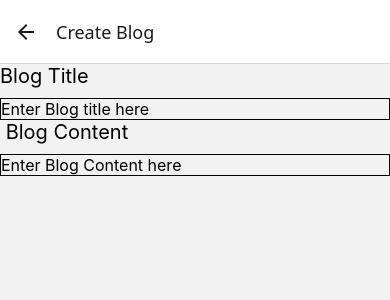
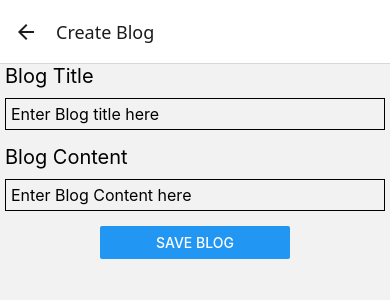
Before and after one commit to hoshoo21/miniblog, a React Native app: screen /CreateBlog in a window 390 px wide. Shown: the top 300 px of the page. Built offline with nearby package versions, Linux system fonts and the light colour scheme.

Commit message:
resuable component

```diff
--- a/App.js
+++ b/App.js
@@ -6,6 +6,7 @@ import BlogIndex from './src/screens/BlogIndex';
 import  { Provider} from './src/context/BlogContext'
 import ShowBlog from './src/screens/ShowBlog';
 import CreateBlog from './src/screens/CreateBlog';
+import EditBlog from './src/screens/EditBlog';
 
 
 const Stack = createNativeStackNavigator();
@@ -23,6 +24,7 @@ const AppContents = () => {
             } />
             <Stack.Screen name="BlogDetails" component={ShowBlog} options={{ title: "Show Blog" }} />
             <Stack.Screen name="CreateBlog" component={CreateBlog} options={{ title: "Create Blog" }} />
+            <Stack.Screen name="EditBlog" component={EditBlog} options={{ title: "Edit Blog" }} />
 
           </Stack.Navigator>
         </NavigationContainer>
--- /dev/null
+++ b/src/components/BlogContents.js
@@ -0,0 +1,61 @@
+import React, {useState} from "react";
+import  {View, TextInput, Text, Button, StyleSheet} from 'react-native';
+
+
+const BlongContents =(props)=>{
+
+    const [title, setTitle]= useState();
+    const [content, setContent]= useState();
+
+    return (
+        <View>
+                 <Text
+                    style ={styles.textContainer}>Blog Title </Text>
+                 <TextInput
+                    style = {styles.inputContainer}
+                    placeholder="Enter Blog title here"
+                    value ={title}
+                    onChangeText={(text)=> setTitle(text)}
+                    />
+                 <Text
+                    style = {styles.textContainer}>Blog Content</Text>
+                 <TextInput
+                    style ={[styles.inputContainer]}
+                    placeholder="Enter Blog Content here"
+                    value ={content}
+                    onChangeText={(content)=> setContent(content)}
+                    />
+                    <View style={{marginHorizontal:100}}>
+                         <Button title ="Save Blog"
+                            onPress={()=>{
+                                props.onSubmit({title, content})
+
+                            }}
+                         />
+
+
+                    </View>
+            </View>
+    )
+}
+
+
+const styles = StyleSheet.create({
+    inputContainer : {
+        fontSize: 16,
+        borderWidth : 1,
+        borderColor:'black',
+        marginBottom : 15,
+        margin :5,
+        padding:5
+    },
+    textContainer :{
+        fontSize :20,
+        marginBottom:5,
+        marginLeft : 5
+    }
+});
+
+
+
+export default BlongContents;
--- a/src/context/BlogContext.js
+++ b/src/context/BlogContext.js
@@ -5,7 +5,9 @@ const blogReducer =(state, action)=>{
     switch (action.type){
         case "add_post":
         console.log("add post");
-        return [...state,  {id : Math.floor(Math.random() *99999), title : `Blog Post # ${state.length+1}`}  ]
+        return [...state,  {id : Math.floor(Math.random() *99999),
+                 title : action.payload.title,
+                content : action.payload.content}  ]
         case "delete_post":
             state =state.filter ((post)=>{
 
@@ -20,10 +22,9 @@ const blogReducer =(state, action)=>{
 }
 
 const addBlogPost = (dispatch)=>{
-    return() =>{
-        console.log("Adding post");
-        dispatch({type:'add_post'})
-
+    return(post, callBack) =>{
+        dispatch({type:'add_post', payload:{title : post.title, content : post.content}})
+        callBack();
     };
 
  }
@@ -40,4 +41,6 @@ const addBlogPost = (dispatch)=>{
 
     };
  }
-export const  {Context, Provider} = createDataContext(blogReducer, {addBlogPost, clearPosts,deletePost}, []);
+export const  {Context, Provider} = createDataContext(blogReducer, {addBlogPost, clearPosts,deletePost}, [
+    {title :"test title" , content :'test content'}
+]);
--- a/src/screens/BlogIndex.js
+++ b/src/screens/BlogIndex.js
@@ -4,10 +4,8 @@ import { Context } from "../context/BlogContext"; // Ensure correct import
 import Feather from '@expo/vector-icons/Feather';
 
 const BlogIndex =(props)=>{
-      console.log(props);
       const { state, addBlogPost, clearPosts,deletePost } = useContext(Context);
       const onAddBlog =(id)=>{
-                console.log(id);
                 props.navigation.navigate("BlogDetails",{id});
       };
       useEffect(()=>{
@@ -38,7 +36,6 @@ const BlogIndex =(props)=>{
                                         <Feather name ="trash"
                                         style ={styles.iconContainer}
                                         onPress={()=>{
-                                                console.log("on press" + item.id);
 
                                                 deletePost(item.id)
                                         }}
--- a/src/screens/CreateBlog.js
+++ b/src/screens/CreateBlog.js
@@ -1,45 +1,34 @@
 import React ,{useContext, useState} from "react";
-import {View,Text,StyleSheet, TextInput} from 'react-native';
+import {View,Text,StyleSheet, Button, TextInput} from 'react-native';
+import { Context } from "../context/BlogContext";
+import BlongContents from "../components/BlogContents";
+const CreateBlog=(props)=>{
+    const {addBlogPost} = useContext(Context);
 
-const CreateBlog=(props)=>{
-    const [title, setTitle]= useState();
-    const [content, setCotent]= useState();
-    return (
-            <View>
-                 <Text
-                    style ={styles.textContainer}
-                 >
-                 Blog Title </Text>
-                 <TextInput
-                    style = {styles.inputContainer}
-                    placeholder="Enter Blog title here"
-                    value ={title}
-                    onChangeText={(text)=> setTitle(text)}
-                    />
-                 <Text
-                    style = {styles.textContainer}
-                 > Blog Content </Text>
-                 <TextInput
-                    style = {styles.inputContainer}
-                    placeholder="Enter Blog Content here"
-                    value ={content}
-                    onChangeText={(content)=> setCotent(content)}
-                    />
+    const handleSubmit =(post)=>{
+        addBlogPost(post,
+            ()=> props.navigation.navigate("BlogList")
+        );
+    };
 
-            </View>
-    );
-
+    return(
+        <BlongContents onSubmit = {handleSubmit} />
+    )
 };
 
 const styles = StyleSheet.create({
     inputContainer : {
         fontSize: 16,
         borderWidth : 1,
-        borderColor:'black'
+        borderColor:'black',
+        marginBottom : 15,
+        margin :5,
+        padding:5
     },
     textContainer :{
         fontSize :20,
-        marginBottom:10
+        marginBottom:5,
+        marginLeft : 5
     }
 });
 export default CreateBlog;
--- /dev/null
+++ b/src/screens/EditBlog.js
@@ -0,0 +1,27 @@
+import React from "react";
+import  {View, TextInput, Text, StyleSheet} from 'react-native';
+import BlongContents from "../components/BlogContents";
+
+const EditBlog =(props)=>{
+
+    return (<BlongContents />);
+
+}
+
+const styles = StyleSheet.create({
+    inputContainer : {
+        fontSize: 16,
+        borderWidth : 1,
+        borderColor:'black',
+        marginBottom : 15,
+        margin :5,
+        padding:5
+    },
+    textContainer :{
+        fontSize :20,
+        marginBottom:5,
+        marginLeft : 5
+    }
+});
+
+export default EditBlog;
--- a/src/screens/ShowBlog.js
+++ b/src/screens/ShowBlog.js
@@ -1,19 +1,32 @@
-import React, {useContext} from "react";
+import React, {useContext, useEffect} from "react";
 
-import {View, StyleSheet, Text} from 'react-native';
+import {View, StyleSheet, Text, TouchableOpacity} from 'react-native';
 import { useRoute } from "@react-navigation/native";
+import Feather from '@expo/vector-icons/Feather';
 import {Context} from '../context/BlogContext';
 const ShowBlog =(props)=>{
     const route = useRoute();
     const {state} = useContext(Context);
     const { id } = route.params || {};
     const blog = state.find ((post)=> post.id === id);
-    console.log(blog);
+    useEffect(()=>{
+        props.navigation.setOptions({
+                headerRight: () => (
+                    <TouchableOpacity
+                                        onPress={() => props.navigation.navigate("EditBlog")}
+                                        style={{ marginRight: 15 }}>
+                        <Feather name="edit" size={24} color="black" />
+                    </TouchableOpacity>
+                ),
+            });
+      },[props.navigation]);
+
     return(
 
         <View>
 
             <Text>  {blog.title} </Text>
+            <Text> {blog.content} </Text>
         </View>
     );
 
```
